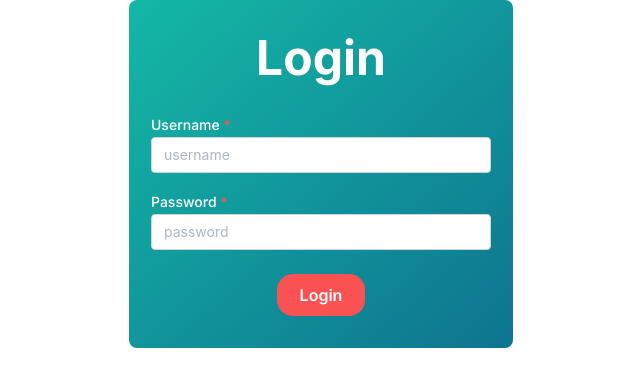
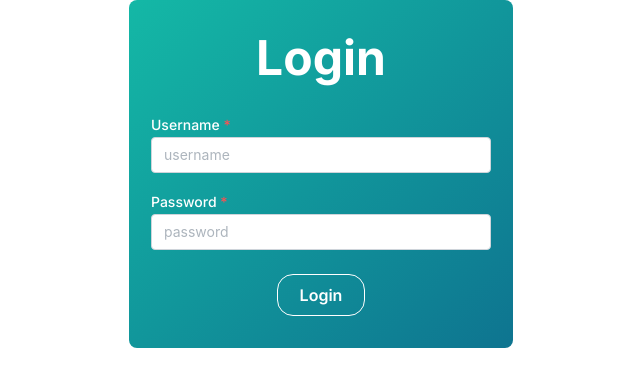
Before and after one commit to Arshazar/react-challenge-1, a Next.js app: page /login in a window 1280 px wide. Shown: the top 386 px of the page, without its empty margins (319-959 px from the left). Built offline with nearby package versions, Linux system fonts and the light colour scheme.

Commit message:
prod style bug fix

```diff
--- a/src/components/elements/LoginForm/LoginForm.tsx
+++ b/src/components/elements/LoginForm/LoginForm.tsx
@@ -63,8 +63,8 @@ const LoginForm = () => {
           />
         </div>
         <Button
-          variant="filled"
-          color="red"
+          variant="outline"
+          color="white"
           size="md"
           radius="lg"
           onClick={handleSubmit}
--- a/src/components/elements/SearchBar/SearchBar.tsx
+++ b/src/components/elements/SearchBar/SearchBar.tsx
@@ -23,7 +23,7 @@ const SearchBar = ({ onChange, searchField, addItemCb }: Props) => {
           value={searchField}
           onChange={({ target: { value } }) => onChange(value)}
         />
-        <Button color="orange" onClick={open}>
+        <Button color="orange" onClick={open} variant="outline">
           Add
         </Button>
       </div>
--- a/src/components/modals/AddItemModal/AddItemModal.tsx
+++ b/src/components/modals/AddItemModal/AddItemModal.tsx
@@ -35,7 +35,7 @@ const AddItemModal = ({ onClose, opened, cb }: Props) => {
       className="p-3">
       <TextInput value={name} name="name" onChange={({ target: { value } }) => setName(value)} />
       <div className="flex justify-center gap-4 mt-6">
-        <Button color="green" onClick={() => handleAddItem()}>
+        <Button color="green" onClick={() => handleAddItem()} variant="outline">
           Add
         </Button>
         <Button onClick={onClose} variant="outline">
--- a/src/components/modals/EditItemModal/EditItemModal.tsx
+++ b/src/components/modals/EditItemModal/EditItemModal.tsx
@@ -32,10 +32,10 @@ const EditItemModal = ({
         onChange={({ target: { value } }) => handleEditItem(value)}
       />
       <div className="flex justify-center gap-4 mt-6">
-        <Button color="green" onClick={() => handleSubmitEditItem()}>
+        <Button color="green" onClick={() => handleSubmitEditItem()} variant="outline">
           Submit Edit
         </Button>
-        <Button color="red" onClick={handleDeleteItem}>
+        <Button color="red" onClick={handleDeleteItem} variant="outline">
           Delete
         </Button>
         <Button onClick={onClose} variant="outline">
```
